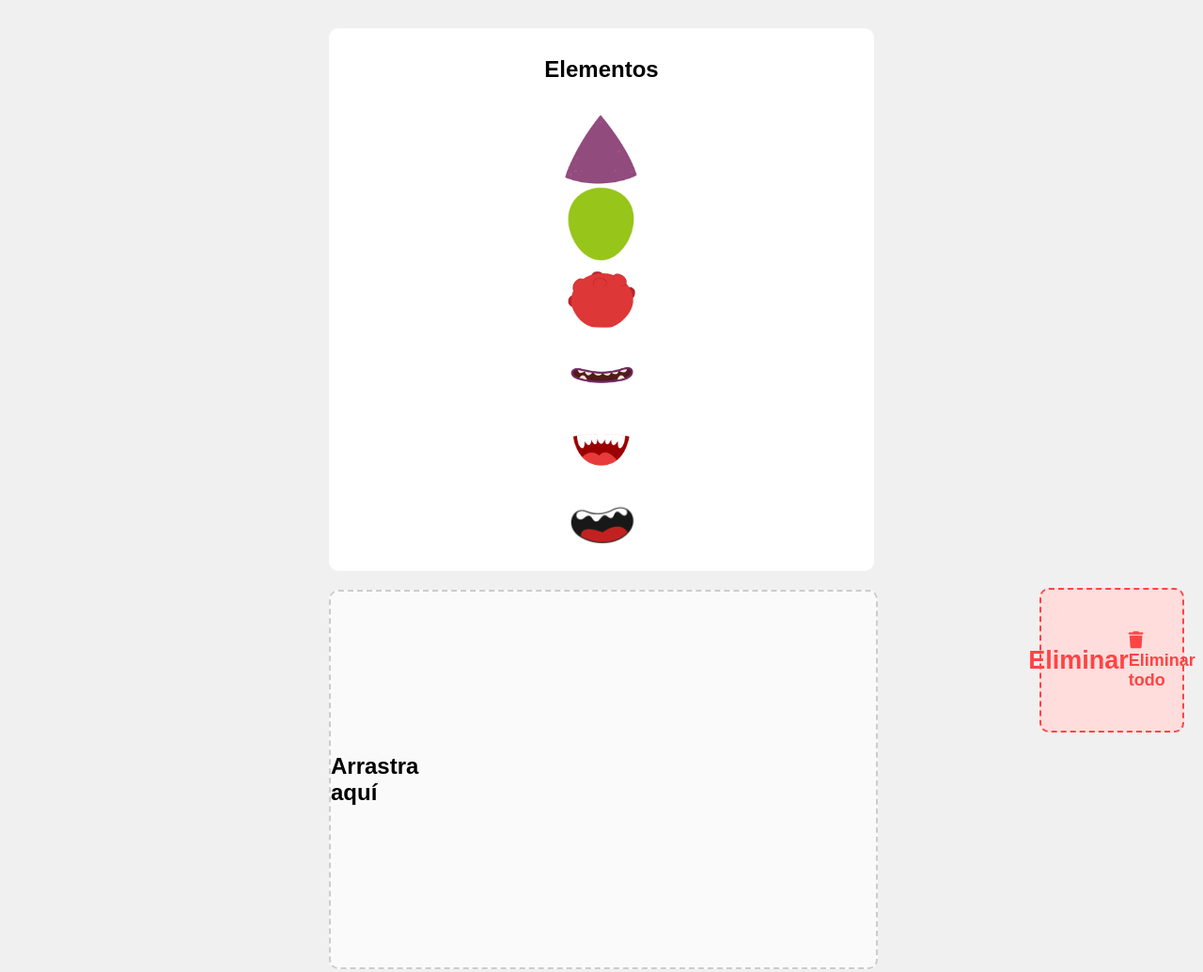
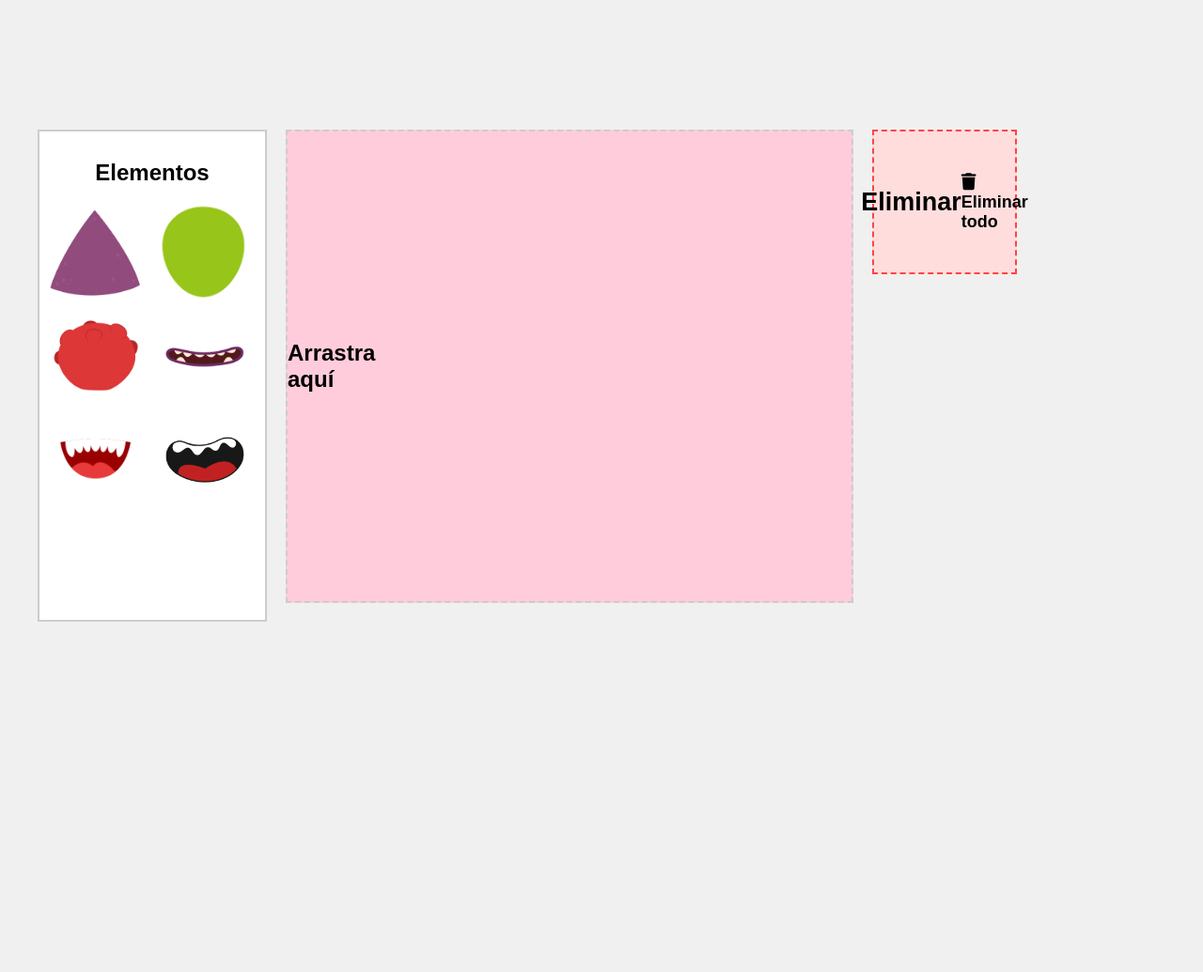
Before and after one commit to ceoaberto/extraterrestres, a plain HTML site: page index.html in a window 1280 px wide. Shown: the whole page at 94% size. After the commit the page ends 800 px from the top, so only its background shows below. Drawn offline with Linux system fonts and the light colour scheme.

Commit message:
Add files via upload

```diff
--- a/style.css
+++ b/style.css
@@ -1,41 +1,46 @@
-/* Estilos generales */
 body {
     font-family: Arial, sans-serif;
     display: flex;
     justify-content: center;
-  align-items: flex-start;
-  min-height: 100vh;
+    align-items: center;
+    height: 100vh;
     margin: 0;
     background-color: #f0f0f0;
-  padding-top: 20px;
+    touch-action: none;
 }
 
 .game-container {
+    display: flex;
+    flex-direction: row;
+    align-items: flex-start;
     width: 100%;
-  max-width: 600px;
+    max-width: 1200px;
     padding: 10px;
-  box-sizing: border-box;
+    gap: 20px;
 }
 
-/* Menú de elementos */
 .menu {
+    width: 220px;
+    height: 500px;
+    overflow-y: auto;
+    background-color: #ffffff;
+    border: 2px solid #ccc;
+    padding: 10px;
     display: flex;
-  flex-wrap: wrap;
-  gap: 10px;
-  padding: 10px;
-  justify-content: center;
-  background-color: #fff;
-  border-radius: 10px;
+    flex-direction: column;
+    align-items: center;
 }
 
-.menu h2 {
+.menu-scroll {
+    display: grid;
+    grid-template-columns: repeat(2, 1fr);
+    gap: 10px;
     width: 100%;
-  text-align: center;
 }
 
 .menu-item {
-  width: 80px;
-  height: 80px;
+    width: 100px;
+    height: 100px;
     display: flex;
     align-items: center;
     justify-content: center;
@@ -44,22 +49,20 @@ body {
 .menu-image {
     width: 100%;
     height: auto;
-  cursor: pointer;
+    cursor: grab;
     border-radius: 10px;
 }
 
-/* Zona de construcción */
 .build-zone {
     position: relative;
-  width: 100%;
-  height: 400px;
-  background-color: #fafafa;
+    width: 600px;
+    height: 500px;
+    background-color: #ffccdc;
     border: 2px dashed #ccc;
-  margin-top: 20px;
     display: flex;
     align-items: center;
     justify-content: center;
-  border-radius: 10px;
+    overflow: hidden;
 }
 
 .canvas {
@@ -68,17 +71,16 @@ body {
     height: 100%;
 }
 
-/* Elementos del alienígena */
 .alien-part {
     position: absolute;
-  cursor: move;
+    cursor: grab;
+    width: 80px;
+    height: 80px;
+    touch-action: none;
+    user-select: none;
 }
 
-/* Zona de eliminar fija */
 .trash-zone {
-  position: fixed;
-  bottom: 20px;
-  right: 20px;
     width: 150px;
     height: 150px;
     background-color: #ffdddd;
@@ -88,24 +90,4 @@ body {
     justify-content: center;
     font-size: 18px;
     font-weight: bold;
-  color: #ff4444;
-  border-radius: 10px;
-}
-
-/* Media queries para dispositivos más pequeños */
-@media (max-width: 768px) {
-  .menu-item {
-    width: 60px;
-    height: 60px;
-  }
-
-  .build-zone {
-    height: 300px;
-  }
-
-  .trash-zone {
-    width: 120px;
-    height: 120px;
-    font-size: 16px;
-  }
-}
+    color: #ff444
```
Lines whose indentation alone changed are shown as unchanged.
